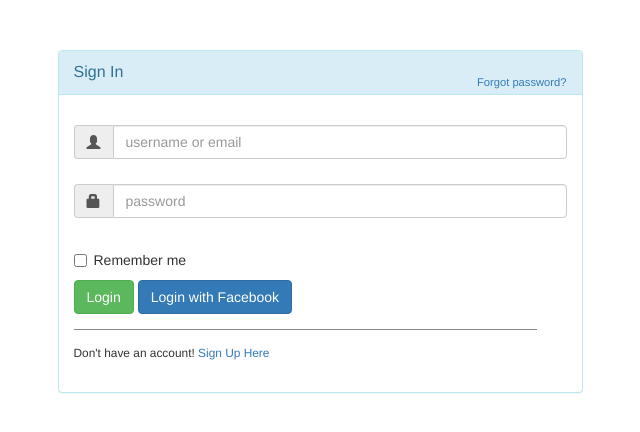
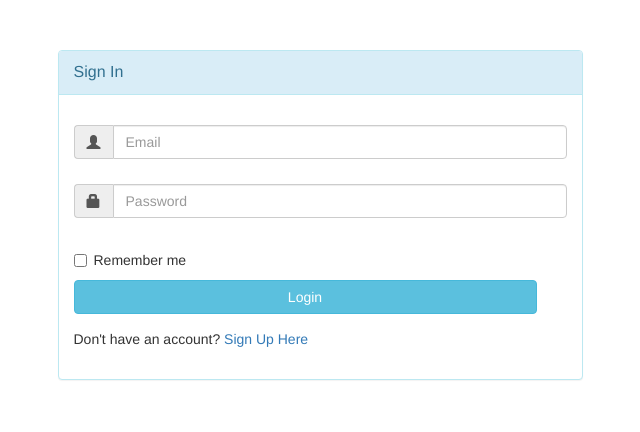
Before and after one commit to evangelistagrace/Eventure, a PHP site: page /login.php in a window 1280 px wide. Shown: the top 432 px of the page, without its empty margins (320-960 px from the left). Run offline with PHP 8.4, Linux system fonts and the light colour scheme; some libraries are stand-ins or nearby versions.

Commit message:
login page and validation

```diff
--- /dev/null
+++ b/login-process.php
@@ -0,0 +1,37 @@
+<?php
+
+require 'config.php';
+
+////LOGIN////
+if(isset($_POST['login'])){
+    //verify input
+    $userEmail = mysqli_real_escape_string($db, $_POST['userEmail']);
+    $userPassword = mysqli_real_escape_string($db, $_POST['userPassword']);
+
+    // if(empty($username)){
+    //     array_push($errors, "Username is required");
+    // }
+    // if(empty($password)){
+    //     array_push($errors, "Password is required");
+    // }
+
+    // if(count($errors) == 0){
+        // $password = md5($password);
+        $user_check_query = "SELECT * FROM users WHERE userEmail ='$userEmail' LIMIT 1";
+        $result = mysqli_query($db, $user_check_query);
+        $user = mysqli_fetch_assoc($result);
+
+        if(mysqli_num_rows($result) == 1){ //check if there exists this user in the database already
+            $_SESSION['userEmail'] = $user['userEmail'];
+            $_SESSION['userId'] = $user['userId'];
+
+            header('location: home.php');
+
+        }
+        else{
+            array_push($errors, "Wrong email/password");
+        }
+    // }
+}
+
+?>
--- a/login.php
+++ b/login.php
@@ -1,3 +1,9 @@
+<?php
+
+require 'login-process.php'
+
+?>
+
 <!DOCTYPE html>
 <html lang="en">
 
@@ -15,24 +21,23 @@
       <div class="panel panel-info">
         <div class="panel-heading">
           <div class="panel-title">Sign In</div>
-          <div style="float:right; font-size: 80%; position: relative; top:-10px"><a href="#">Forgot password?</a></div>
         </div>
 
         <div style="padding-top:30px" class="panel-body">
 
           <div style="display:none" id="login-alert" class="alert alert-danger col-sm-12"></div>
 
-          <form id="loginform" class="form-horizontal" role="form">
+          <form action="login.php" method="post" id="loginform" class="form-horizontal" role="form">
 
             <div style="margin-bottom: 25px" class="input-group">
               <span class="input-group-addon"><i class="glyphicon glyphicon-user"></i></span>
-              <input id="login-username" type="text" class="form-control" name="username" value=""
-                placeholder="username or email">
+              <input id="login-username" type="text" class="form-control" name="userEmail" value=""
+                placeholder="Email">
             </div>
 
             <div style="margin-bottom: 25px" class="input-group">
               <span class="input-group-addon"><i class="glyphicon glyphicon-lock"></i></span>
-              <input id="login-password" type="password" class="form-control" name="password" placeholder="password">
+              <input id="login-password" type="password" class="form-control" name="userPassword" placeholder="Password">
             </div>
 
 
@@ -47,11 +52,8 @@
 
 
             <div style="margin-top:10px" class="form-group">
-              <!-- Button -->
-
-              <div class="col-sm-12 controls">
-                <a id="btn-login" href="#" class="btn btn-success">Login </a>
-                <a id="btn-fblogin" href="#" class="btn btn-primary">Login with Facebook</a>
+              <div class="col-sm-12 control">
+              <button type="submit" name="login" class="btn btn-info btn-block" id="btn-login">Login</button>
 
               </div>
             </div>
@@ -59,8 +61,7 @@
 
             <div class="form-group">
               <div class="col-md-12 control">
-                <div style="border-top: 1px solid#888; padding-top:15px; font-size:85%">
-                  Don't have an account!
+                  Don't have an account?
                   <a href="register.php">
                     Sign Up Here
                   </a>
--- a/navbarSmall.php
+++ b/navbarSmall.php
@@ -1,4 +1,5 @@
 <?php
+$actual_link = "$_SERVER[HTTP_HOST]$_SERVER[REQUEST_URI]";
 
 echo '
  <navbar class="navbar-small">
@@ -8,9 +9,7 @@ echo '
     </ul>
 
     <ul class="right">
-        <li><a href="#">Sign In</a></li>
-        <li>|</li>
-        <li><a href="#">Sign Up</a></li>
+        <li><a href="?logout=1">Log out</a></li>
     </ul>
     </navbar>
 '
--- a/register.php
+++ b/register.php
@@ -59,7 +59,7 @@ require 'register-process.php';
 
             <div class="form-group">
               <div class="col-md-offset-3 col-md-9">
-              <button type="submit" name="register" class="btn btn-info btn-block" id="btn-signup">Pay Now</button>
+              <button type="submit" name="register" class="btn btn-info btn-block" id="btn-signup">Register</button>
               </div>
             </div>
 
```
Also changed, not shown: home.php (+21 -0 lines).
